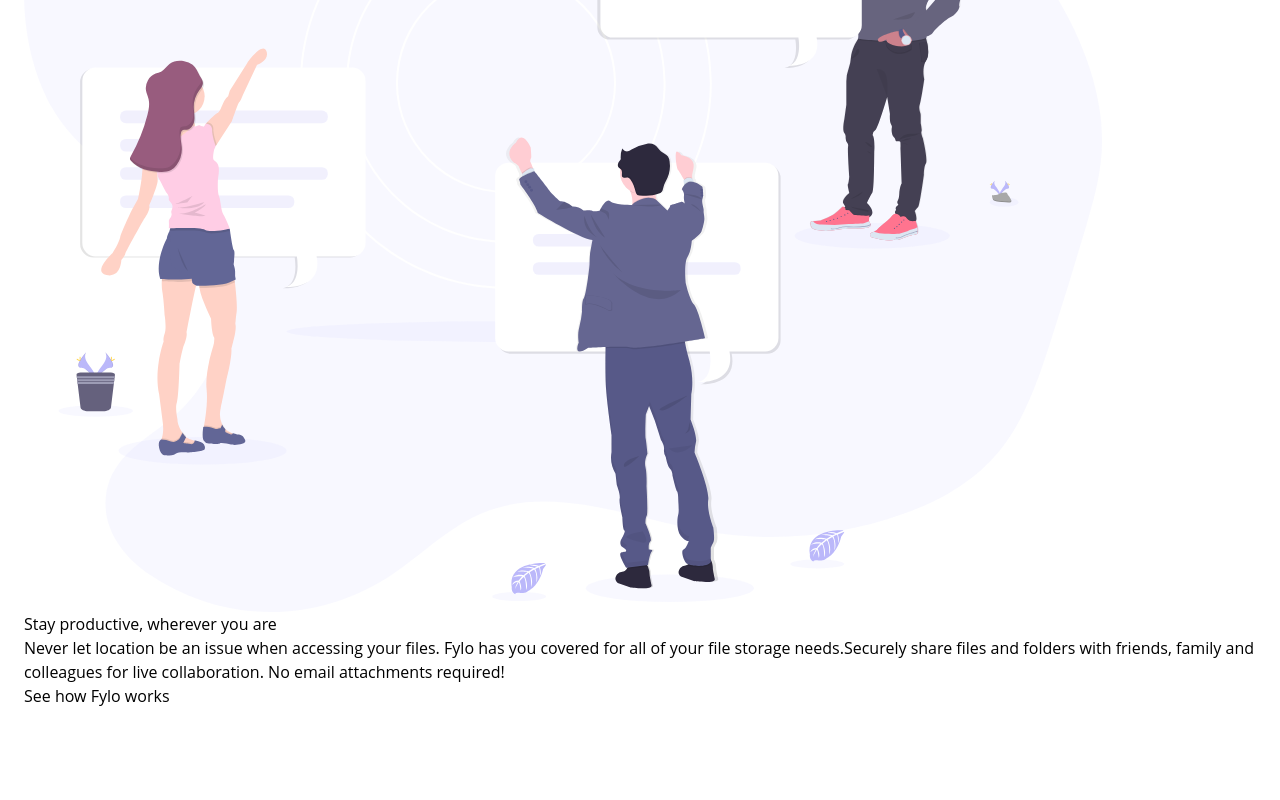
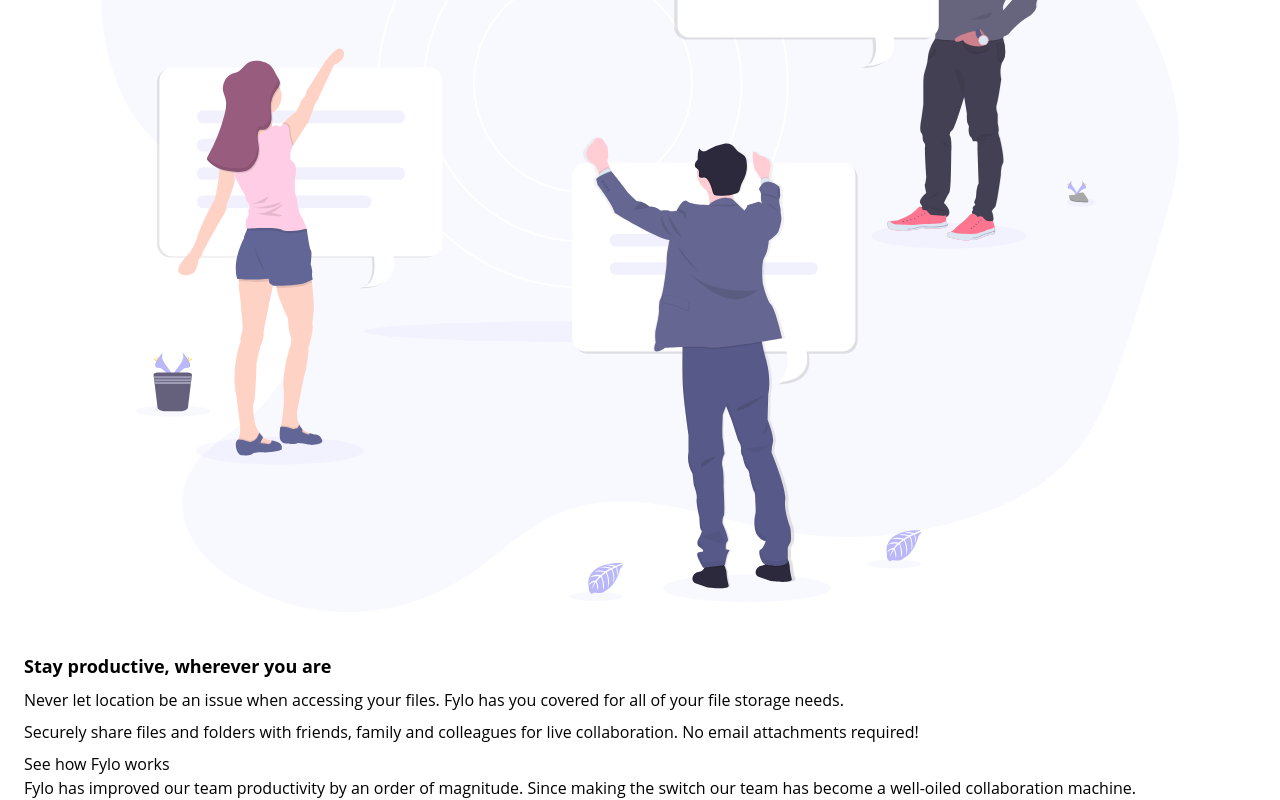
Before and after one commit to iharpreetbhatti/fem-fylo-landing-page, a React (Vite) app: page / in a window 1280 px wide. Shown: the part 909-1709 px from the top of the page. Before the commit the page ends 1617 px from the top, so only its background shows below. Built offline with nearby package versions, Linux system fonts and the light colour scheme; a web font is replaced by a local one.

Commit message:
seperated testimonial and illustration components

```diff
--- a/src/components/Hero.jsx
+++ b/src/components/Hero.jsx
@@ -1,14 +1,15 @@
-import Image from "../assets/illustration-1.svg"
+import Illustration from "./Illustration"
+import ImageURL from "../assets/illustration-1.svg"
 
 function Hero({ title, description }) {
   const handleCTA = e => e.preventDefault()
   return (
     <div className="hero flex flex-col lg:flex-row-reverse lg:items-center lg:gap-24 py-10 lg:py-20">
       <div className="hero-image mt-10">
-        <img
+        <Illustration
           className="mx-auto mb-10"
-          src={Image}
-          alt="Fylo Illustration"
+          url={ImageURL}
+          altText="Fylo Illustration"
         />
       </div>
       <div className="hero-content text-center lg:text-left mb-20 lg:mb-0">
--- a/src/components/HowFyloWorks.jsx
+++ b/src/components/HowFyloWorks.jsx
@@ -1,18 +1,21 @@
 import SectionContent from "./SectionContent"
+import Testimonial from "./Testimonial"
+import Illustration from "./Illustration"
 import ImageURL from "../assets/illustration-2.svg"
 
 function HowFyloWorks({ content }) {
   return (
     <section className="how-fylo-works">
-      <img
-        src={ImageURL}
-        alt="Illstration 2"
+      <Illustration
+        url={ImageURL}
+        altText="Illstration 2"
       />
       <SectionContent
         title={content.title}
         description={content.description}
       />
       <a href={content.linkURL}>{content.linkText}</a>
+      <Testimonial content={content.testimonial} />
     </section>
   )
 }
--- /dev/null
+++ b/src/components/Illustration.jsx
@@ -0,0 +1,11 @@
+function Illustration({ url, altText }) {
+  return (
+    <img
+      className="mx-auto mb-10"
+      src={url}
+      alt={altText}
+    />
+  )
+}
+
+export default Illustration
--- a/src/components/SectionContent.jsx
+++ b/src/components/SectionContent.jsx
@@ -3,8 +3,15 @@ import React from "react"
 export default function SectionContent({ title, description }) {
   return (
     <React.Fragment>
-      <h3>{title}</h3>
-      <p>{description}</p>
+      <h3 className="text-lg font-bold">{title}</h3>
+      {description.map(para => (
+        <p
+          key={para.id}
+          className="my-2"
+        >
+          {para.text}
+        </p>
+      ))}
     </React.Fragment>
   )
 }
--- /dev/null
+++ b/src/components/Testimonial.jsx
@@ -0,0 +1,9 @@
+function Testimonial({ content }) {
+  return (
+    <div>
+      <p>{content.text}</p>
+    </div>
+  )
+}
+
+export default Testimonial
--- a/src/data/data.json
+++ b/src/data/data.json
@@ -25,7 +25,16 @@
   "mainContent": {
     "howFyloWorks": {
       "title": "Stay productive, wherever you are",
-      "description": "Never let location be an issue when accessing your files. Fylo has you covered for all of your file storage needs.Securely share files and folders with friends, family and colleagues for live collaboration. No email attachments required!",
+      "description": [
+        {
+          "id": 1,
+          "text": "Never let location be an issue when accessing your files. Fylo has you covered for all of your file storage needs."
+        },
+        {
+          "id": 2,
+          "text": "Securely share files and folders with friends, family and colleagues for live collaboration. No email attachments required!"
+        }
+      ],
       "linkText": "See how Fylo works",
       "linkUrl": "#",
       "testimonial": {
@@ -36,7 +45,12 @@
     },
     "emailSignup": {
       "title": "Get early access today",
-      "description": "It only takes a minute to sign up and our free starter tier is extremely generous. If you have any questions, our support team would be happy to help you."
+      "description": [
+        {
+          "id": 1,
+          "text": "It only takes a minute to sign up and our free starter tier is extremely generous. If you have any questions, our support team would be happy to help you."
+        }
+      ]
     }
   },
   "footer": {
```
